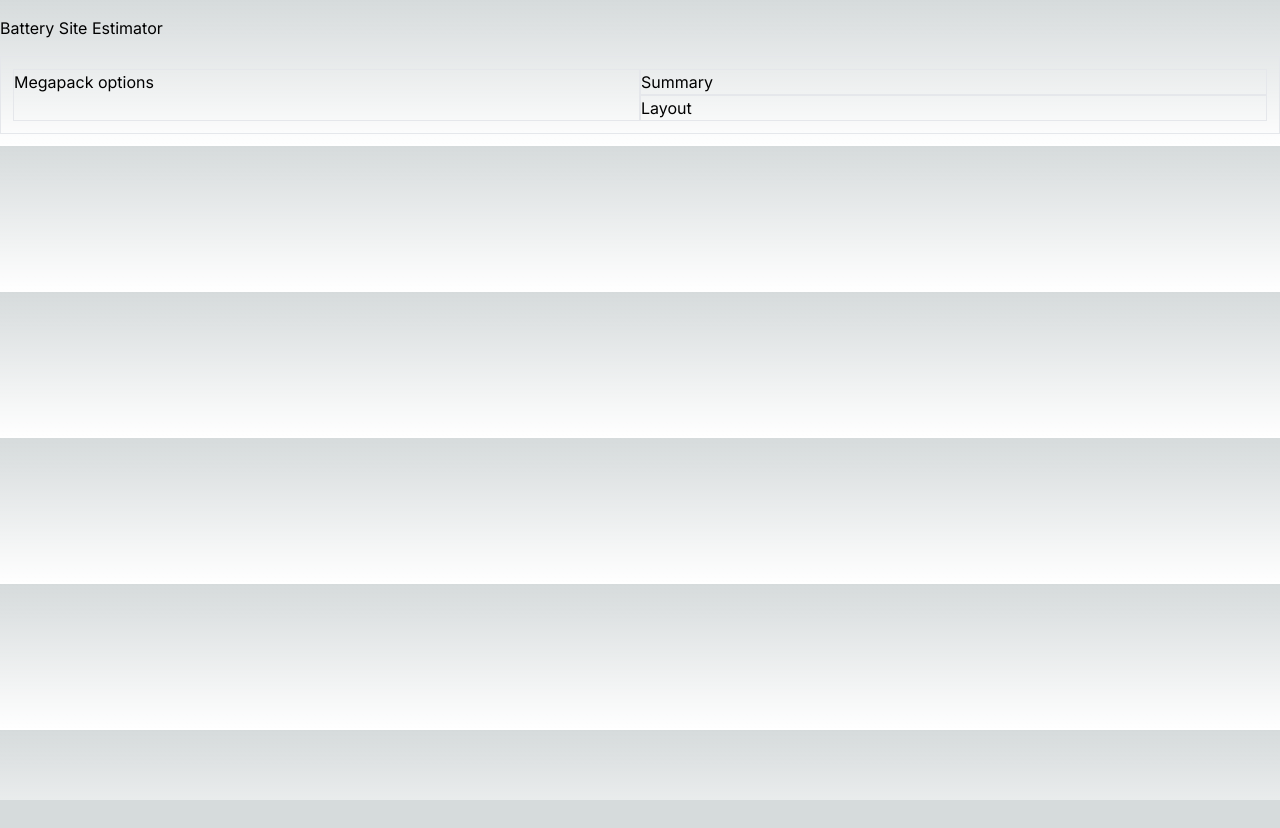
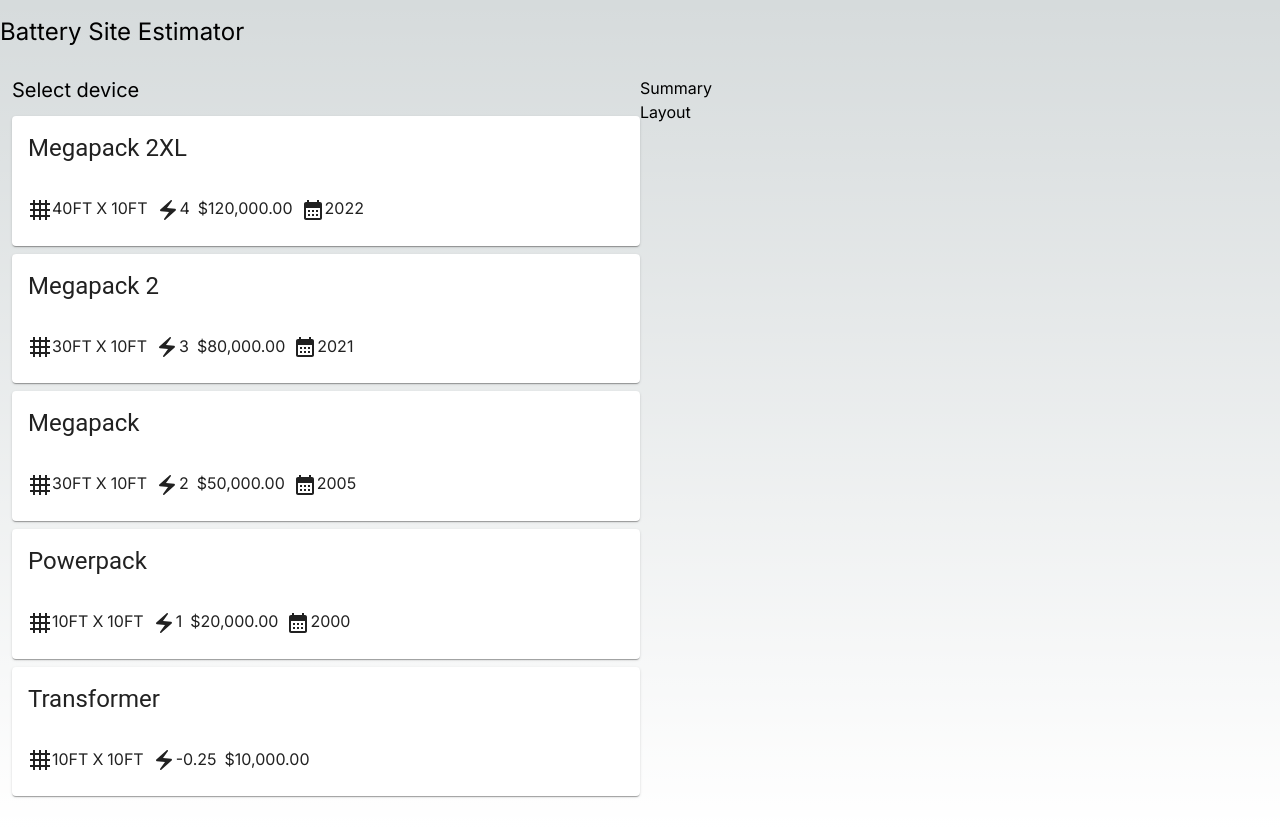
Before and after one commit to vladyslavkuliani/battery-site-layout, a Next.js app: page / in a window 1280 px wide. Before the commit the page ends 800 px from the top, so only its background shows below. Built offline with nearby package versions, Linux system fonts and the light colour scheme.

Commit message:
Added component library + render device option

```diff
--- /dev/null
+++ b/app/api/deviceOptions.json
@@ -0,0 +1,41 @@
+[
+  {
+    "label": "Megapack 2XL",
+    "widthFeet": 10,
+    "lengthFeet": 40,
+    "energyMw": 4,
+    "cost": 120000,
+    "releaseYear": "2022"
+  },
+  {
+    "label": "Megapack 2",
+    "widthFeet": 10,
+    "lengthFeet": 30,
+    "energyMw": 3,
+    "cost": 80000,
+    "releaseYear": "2021"
+  },
+  {
+    "label": "Megapack",
+    "widthFeet": 10,
+    "lengthFeet": 30,
+    "energyMw": 2,
+    "cost": 50000,
+    "releaseYear": "2005"
+  },
+  {
+    "label": "Powerpack",
+    "widthFeet": 10,
+    "lengthFeet": 10,
+    "energyMw": 1,
+    "cost": 20000,
+    "releaseYear": "2000"
+  },
+  {
+    "label": "Transformer",
+    "widthFeet": 10,
+    "lengthFeet": 10,
+    "energyMw": -0.25,
+    "cost": 10000
+  }
+]
--- /dev/null
+++ b/app/components/DevicePurchaseOption.tsx
@@ -0,0 +1,39 @@
+import Card from '@mui/material/Card';
+import CardHeader from '@mui/material/CardHeader';
+import CardContent from '@mui/material/CardContent';
+import ElectricBoltIcon from '@mui/icons-material/ElectricBolt';
+import Grid4x4Icon from '@mui/icons-material/Grid4x4';
+import CalendarMonthIcon from '@mui/icons-material/CalendarMonth';
+
+import { Device } from '../types';
+import { formatCurrency, formatFeet } from '../utils';
+
+export default function DevicePurchaseOption({ option, className }: { option: Device, className?: string }) {
+  return (
+    <Card className={className}>
+      <CardHeader title={option.label}></CardHeader>
+      <CardContent className="flex">
+        <div className="mr-2">
+          <Grid4x4Icon />
+          <span>{formatFeet(option.lengthFeet)}</span>
+          <span className='mx-1'>X</span>
+          <span>{formatFeet(option.widthFeet)}</span>
+        </div>
+
+        <div className="mr-2">
+          <ElectricBoltIcon />
+          {option.energyMw}
+        </div>
+
+        <div className='mr-2'>
+          {formatCurrency(option.cost)}
+        </div>
+
+        {option.releaseYear && <div>
+          <CalendarMonthIcon />{option.releaseYear}
+        </div>
+        }
+      </CardContent>
+    </Card>
+  );
+}
--- a/app/page.tsx
+++ b/app/page.tsx
@@ -1,12 +1,24 @@
-export default function Home() {
+import { promises as fs } from 'fs';
+
+import DevicePurchaseOption from './components/DevicePurchaseOption';
+import { Device } from './types';
+
+
+export default async function Home() {
+  const file = await fs.readFile(process.cwd() + '/app/api/deviceOptions.json', 'utf8');
+  const deviceOptions = JSON.parse(file) as Device[];
+
   return (
     <main className="container mx-auto">
-      <h1 className="my-4">Battery Site Estimator</h1>
-      <div className="flex flex-row my-3 p-3 border">
-        <div className="basis-1/2 border">Megapack options</div>
+      <h1 className="my-4 text-2xl">Battery Site Estimator</h1>
+      <div className="flex flex-row my-3 p-3">
         <div className="basis-1/2">
-          <div className="border">Summary</div>
-          <div className="border">Layout</div>
+          <h2 className="text-xl mb-3">Select device</h2>
+          {deviceOptions.map(option => <DevicePurchaseOption className="mb-2" option={option} />)}
+        </div>
+        <div className="basis-1/2">
+          <div>Summary</div>
+          <div>Layout</div>
         </div>
       </div>
     </main>
--- /dev/null
+++ b/app/types.ts
@@ -0,0 +1,8 @@
+export type Device = {
+  label: string;
+  widthFeet: number;
+  lengthFeet: number;
+  energyMw: number;
+  cost: number;
+  releaseYear?: number;
+}
--- /dev/null
+++ b/app/utils.ts
@@ -0,0 +1,7 @@
+export function formatCurrency(amount: number) {
+  return new Intl.NumberFormat("en", { style: "currency", currency: "USD" }).format(amount)
+}
+
+export function formatFeet(number: number) {
+  return `${number}FT`;
+}
```
Also changed, not shown: package.json (+9 -5 lines), 1 other file (tests, documents, lock files or other folders).
